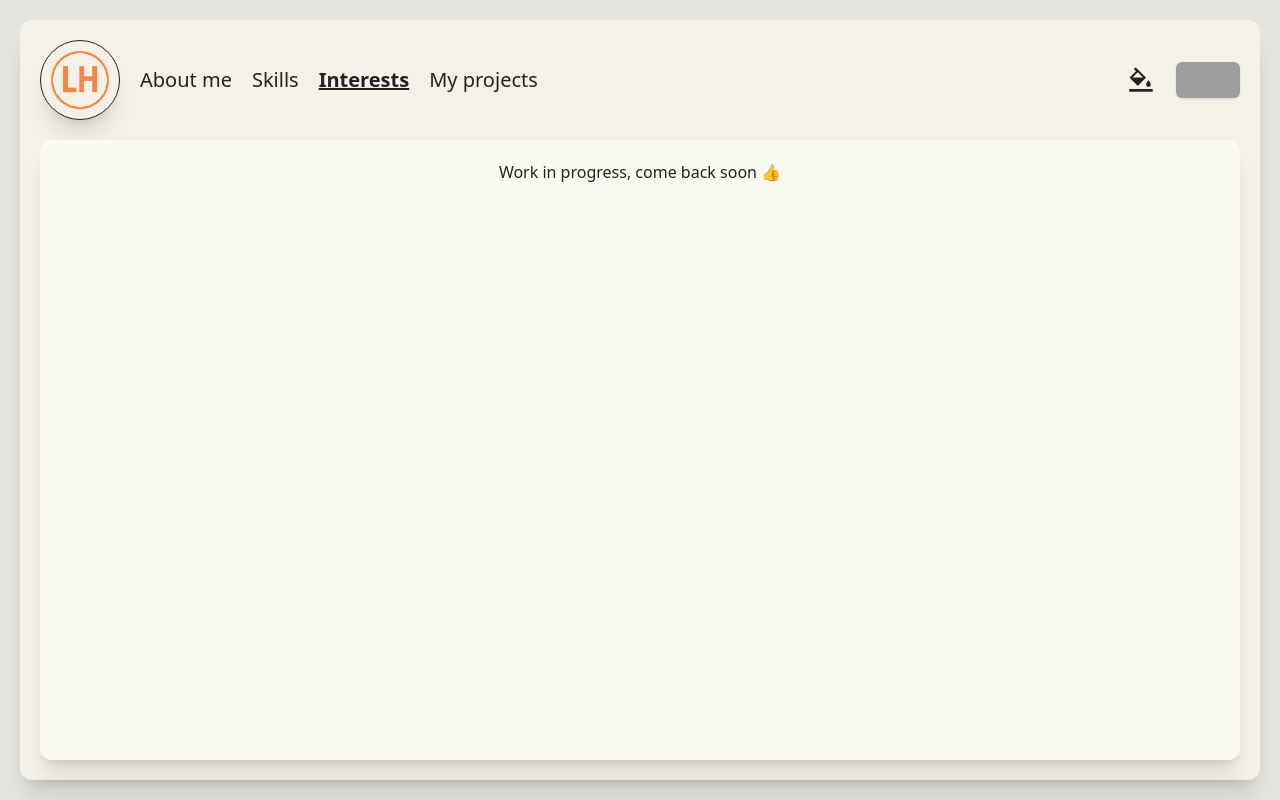
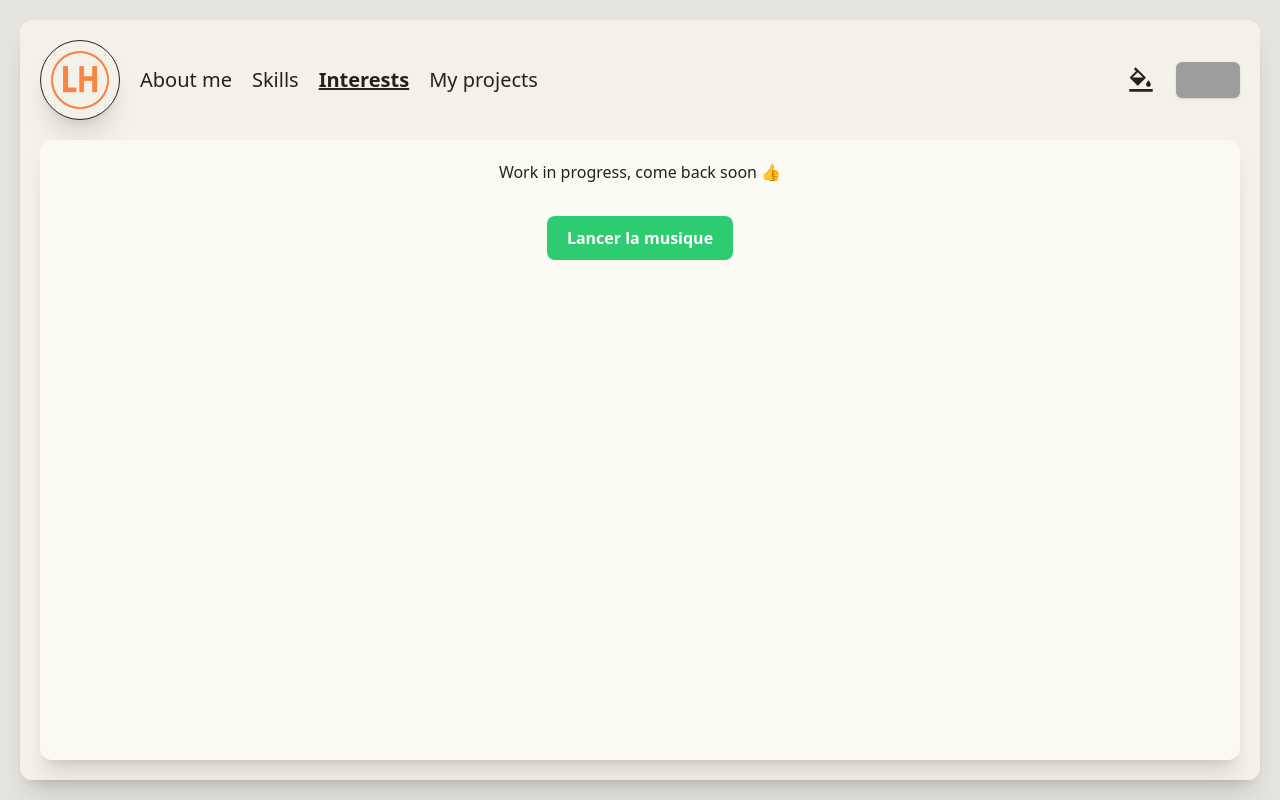
Before and after one commit to Loicrogue/monSite, a React (Vite) app in the folder front/: page /interests in a window 1280 px wide. Built offline with nearby package versions, Linux system fonts and the light colour scheme; grey boxes are pictures that could not be loaded.

Commit message:
added music via component

```diff
--- /dev/null
+++ b/front/src/components/backgroundMusicComponent.tsx
@@ -0,0 +1,56 @@
+import React, { useRef, useState } from "react";
+import music from '../assets/music/background.mp3';
+
+const BackgroundMusicComponent: React.FC = () => {
+    const audioRef = useRef<HTMLAudioElement>(null);
+    const [isPlaying, setIsPlaying] = useState(false);
+    const [isHovered, setIsHovered] = useState(false);
+
+    const toggleMusic = () => {
+        if (!audioRef.current) return;
+
+        if (isPlaying) {
+            audioRef.current.pause();
+            audioRef.current.currentTime = 0;
+            setIsPlaying(false);
+        } else {
+            audioRef.current.play().catch((err) => {
+                console.log("Lecture bloquée :", err);
+            });
+            setIsPlaying(true);
+        }
+    };
+
+    const buttonColor = isPlaying ? "#e74c3c" : "#2ecc71";
+    const buttonShadow = isHovered ? `0 0 15px 3px ${buttonColor}` : "none";
+
+    return (
+        <div className="flex justify-center mt-4">
+            <audio ref={audioRef} loop>
+                <source src={music} type="audio/mp3" />
+                Votre navigateur ne supporte pas la lecture audio.
+            </audio>
+            <button
+                onClick={toggleMusic}
+                onMouseEnter={() => setIsHovered(true)}
+                onMouseLeave={() => setIsHovered(false)}
+                style={{
+                    padding: "10px 20px",
+                    borderRadius: "8px",
+                    border: "none",
+                    backgroundColor: buttonColor,
+                    color: "#fff",
+                    fontWeight: "bold",
+                    cursor: "pointer",
+                    transition: "all 0.3s ease",
+                    boxShadow: buttonShadow,
+                    outline: "none",
+                }}
+            >
+                {isPlaying ? "Arrêter la musique" : "Lancer la musique"}
+            </button>
+        </div>
+    );
+};
+
+export default BackgroundMusicComponent;
--- a/front/src/components/interestsComponent.tsx
+++ b/front/src/components/interestsComponent.tsx
@@ -1,8 +1,9 @@
 import React from 'react';
 import { motion } from 'framer-motion';
 import { useTranslation } from 'react-i18next';
+import BackgroundMusic from './backgroundMusicComponent';
 
-const interestsComponent: React.FC = () => {
+const InterestsComponent: React.FC = () => {
     const { t } = useTranslation();
 
     return (
@@ -12,10 +13,17 @@ const interestsComponent: React.FC = () => {
             transition={{ duration: 0.8, ease: "easeOut" }}
             className="justify-items-center w-full p-5"
         >
-            <span className='flex w-full justify-center text-monSite'>{t('pages.notFound.workInProgress')}</span>
+            {/* Affichage du texte */}
+            <span className='flex w-full justify-center text-monSite'>
+                {t('pages.notFound.workInProgress')}
+            </span>
+
+            {/* Bouton pour lancer/arrêter la musique */}
+            <div className="flex justify-center mt-4">
+                <BackgroundMusic />
+            </div>
         </motion.div>
-
     );
 };
 
-export default interestsComponent;
+export default InterestsComponent;
```
Also changed, not shown: 1 other file (tests, documents, lock files or other folders).
